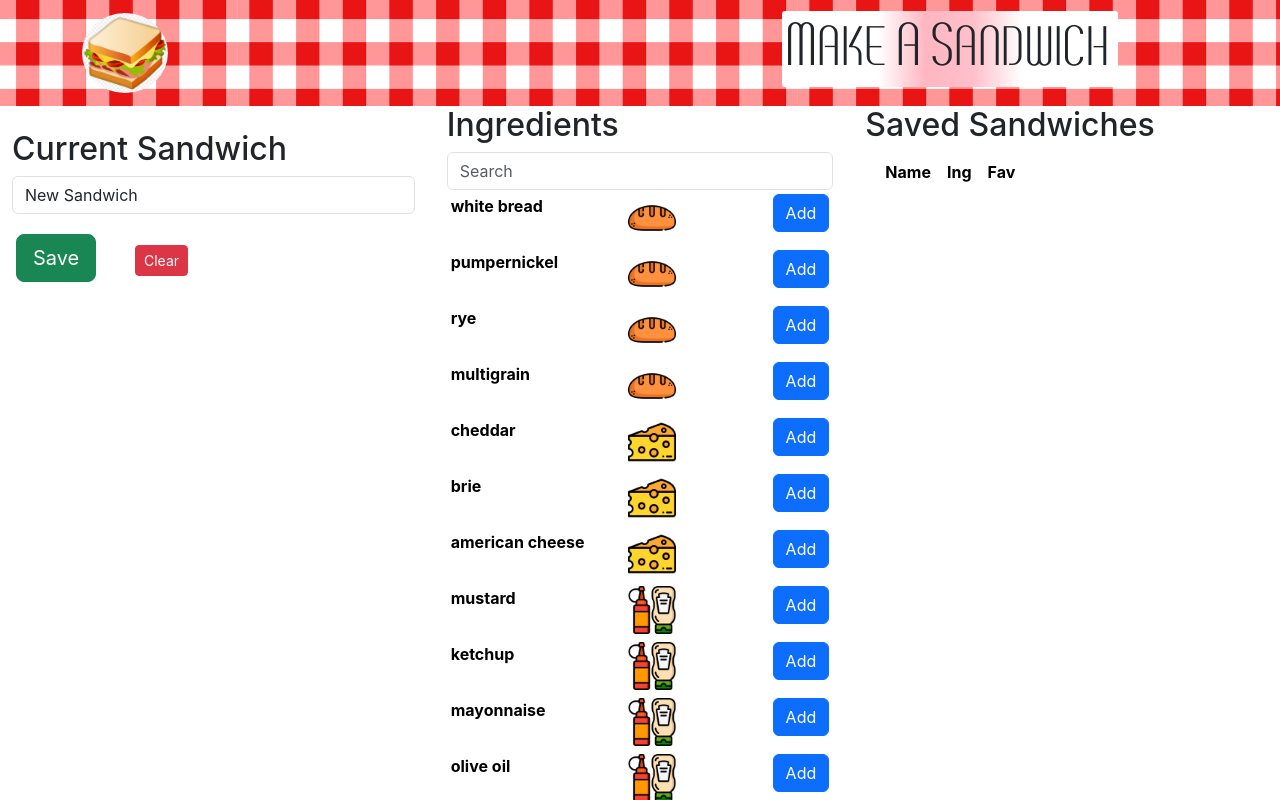
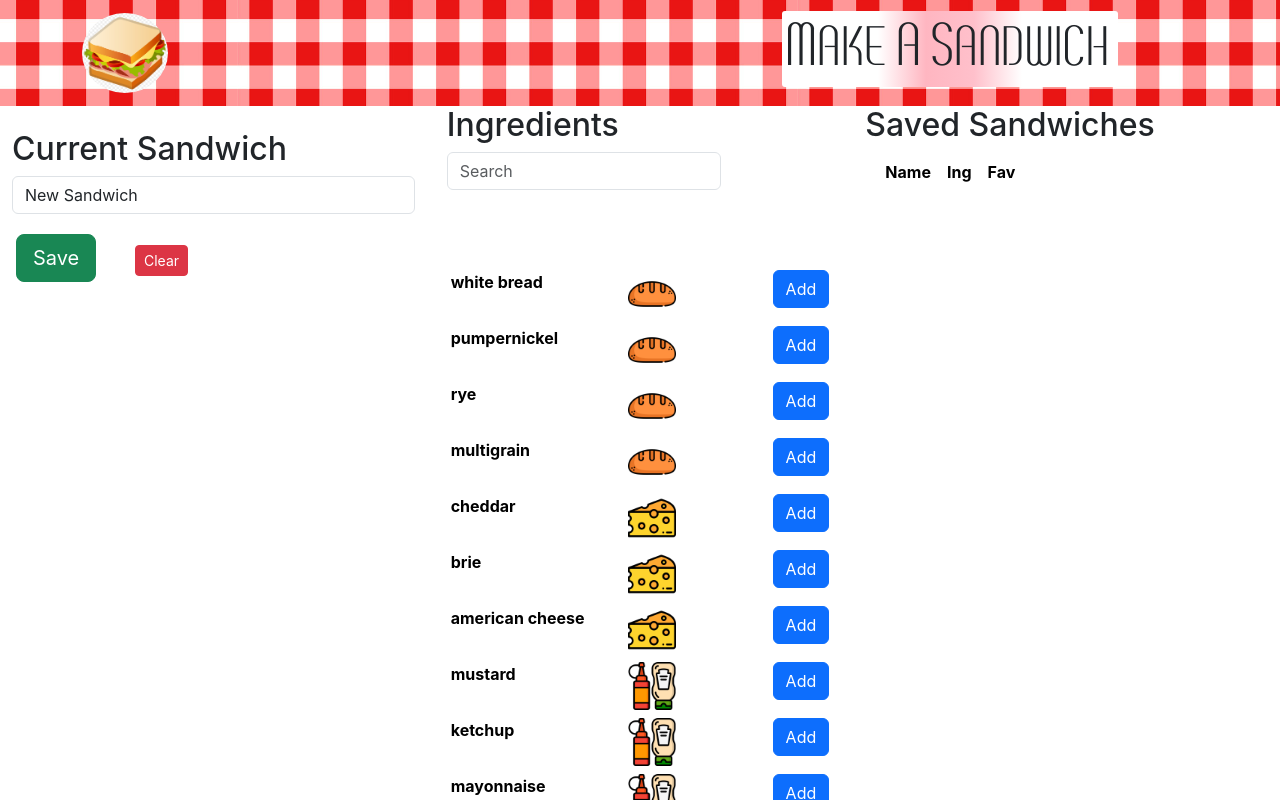
Before and after one commit to mat-lundin/makeasandwich, a React (Create React App) app: page / in a window 1280 px wide. Shown: the top 800 px of the page. Built offline with nearby package versions, Linux system fonts and the light colour scheme.

Commit message:
keep header and search at top while scrolling

```diff
--- a/src/components/Ingredients.js
+++ b/src/components/Ingredients.js
@@ -15,8 +15,11 @@ const Ingredients = (props) => {
 
     return (
         <div className='ingredients'>
+            <div className='header'>
             <h2>Ingredients</h2>
             <Form.Control type="text" id="ingSearch" placeholder='Search' onFocus={(e) => e.target.select()} autoComplete={'off'} onChange={(e) => updateIngSearch(e.target.value)}></Form.Control>
+            </div>
+            <div className='ingredientTable'>
             <Table id="ingTable" borderless hover size="sm">
                 <tbody>
                     {props.ingredients.map((ing, index) => {
@@ -33,6 +36,7 @@ const Ingredients = (props) => {
                     })}
                 </tbody>
             </Table>
+            </div>
         </div>
     )
 }
--- a/src/styles.css
+++ b/src/styles.css
@@ -98,9 +98,19 @@ main {
   margin-top: 2vh;
 }
 
-#ingTable {
-  height: 10%;
-  overflow-y: auto;
+.ingredients {
+  height: 95vh;
+}
+
+.ingredients .header {
+  position: absolute;
+
+}
+
+.ingredientTable {
+  /* height: 30vh; */
+  padding-top: 10em;
+  overflow: scroll;
 }
 
 #ingTable td {
```
